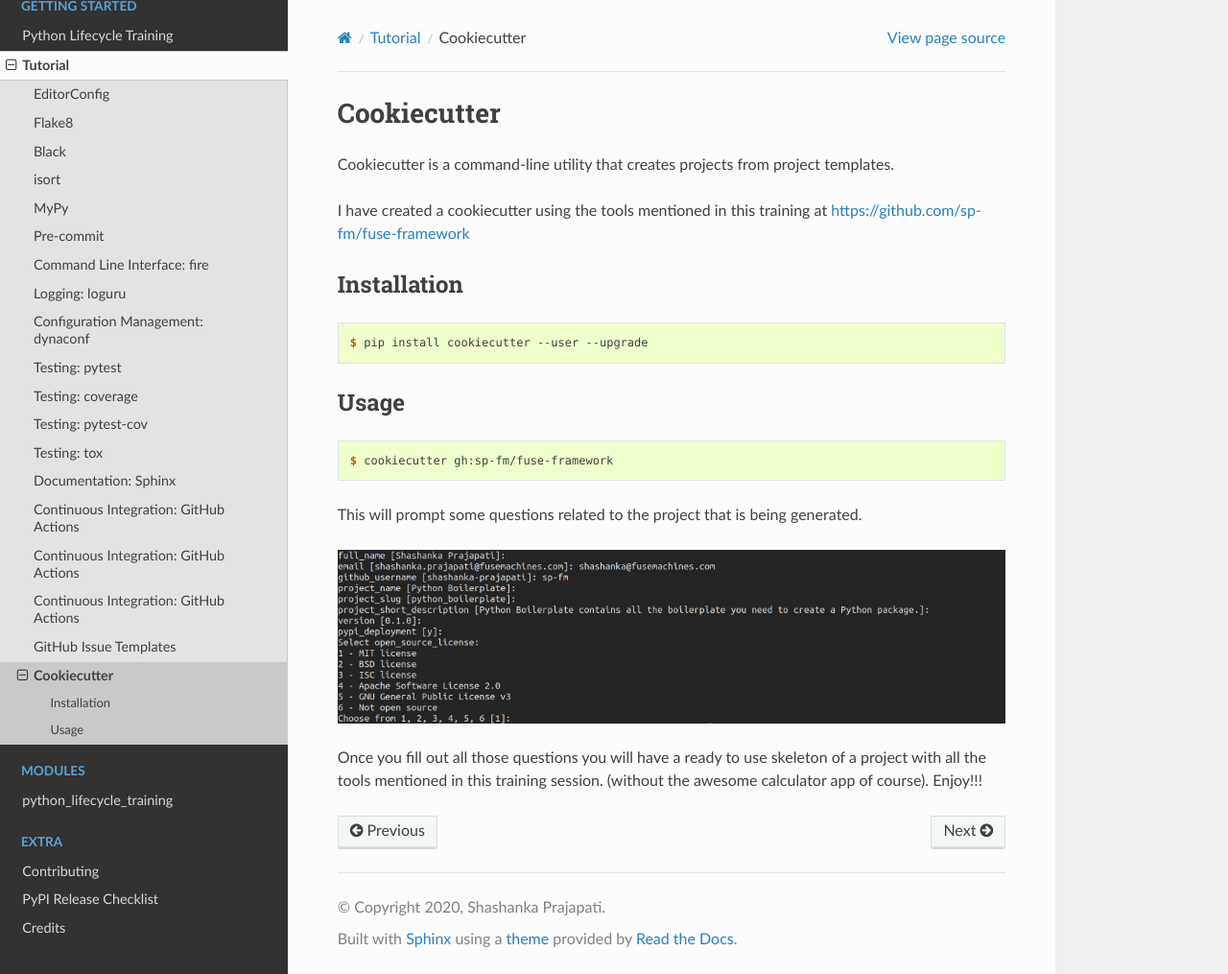
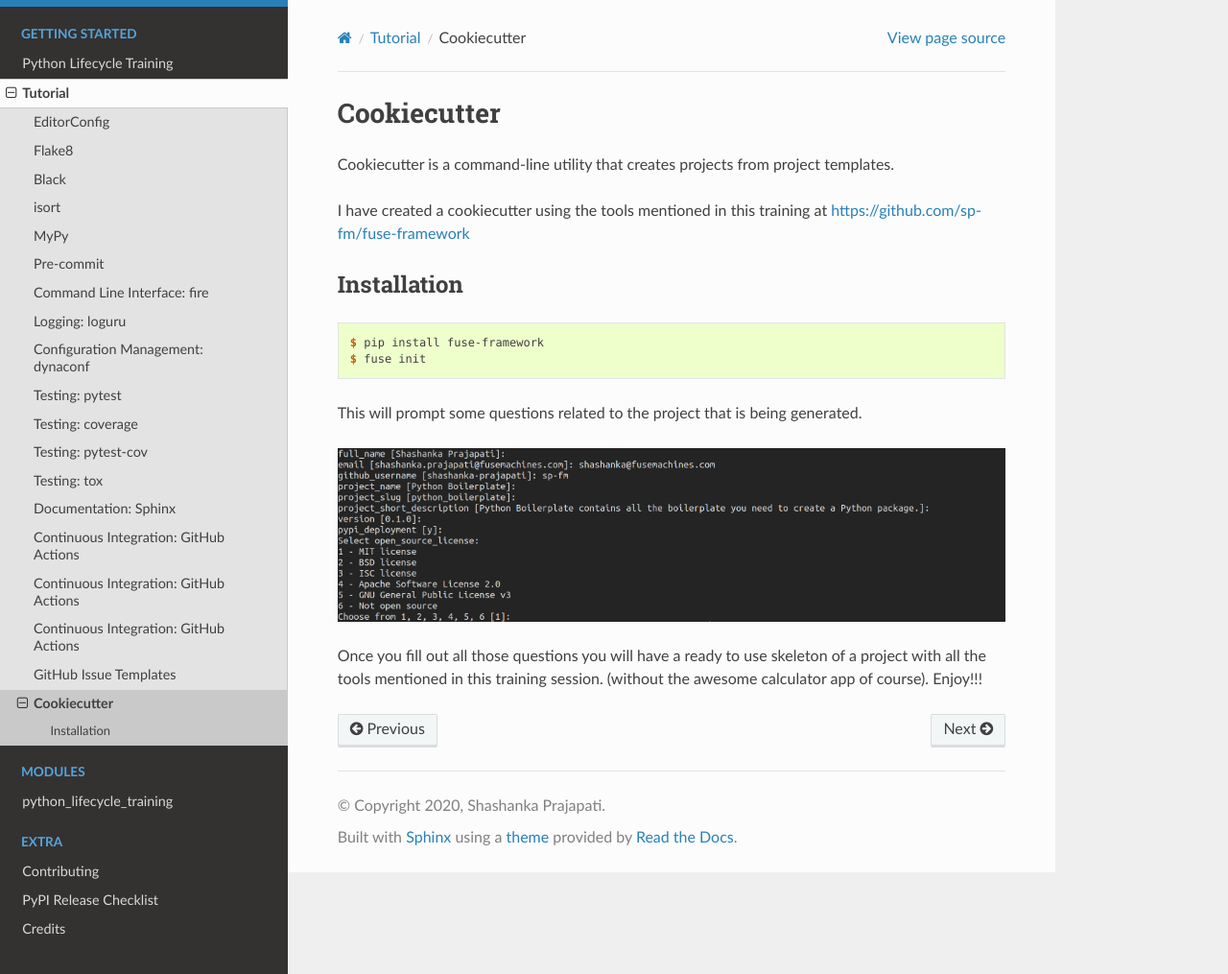
Before and after one commit to sp-95/python-lifecycle-training, a Sphinx documentation site: the page built from docs/miscellaneous/cookiecutter.rst, in a window 1280 px wide and 1015 px high. Shown: the whole window at 96% size. Built offline with Sphinx 7.4.7 and the Read the Docs theme 2.0.0, drawn with Linux system fonts in a browser that asks for light colours; pages that are not in the unit, such as notebooks, are missing from menus.

Commit message:
chore: Update installation script

```diff
--- a/README.rst
+++ b/README.rst
@@ -64,7 +64,8 @@ https://github.com/sp-fm/fuse-framework which can be used as follows:
 
 .. code-block:: console
 
-    $ cookiecutter gh:sp-fm/fuse-framework
+    $ pip install fuse-framework
+    $ fuse init
 
 Hope you enjoy this training.
 
--- a/docs/miscellaneous/cookiecutter.rst
+++ b/docs/miscellaneous/cookiecutter.rst
@@ -12,14 +12,8 @@ Installation
 
 .. code-block:: console
 
-    $ pip install cookiecutter --user --upgrade
-
-Usage
------
-
-.. code-block:: console
-
-    $ cookiecutter gh:sp-fm/fuse-framework
+    $ pip install fuse-framework
+    $ fuse init
 
 This will prompt some questions related to the project that is being generated.
 
```
